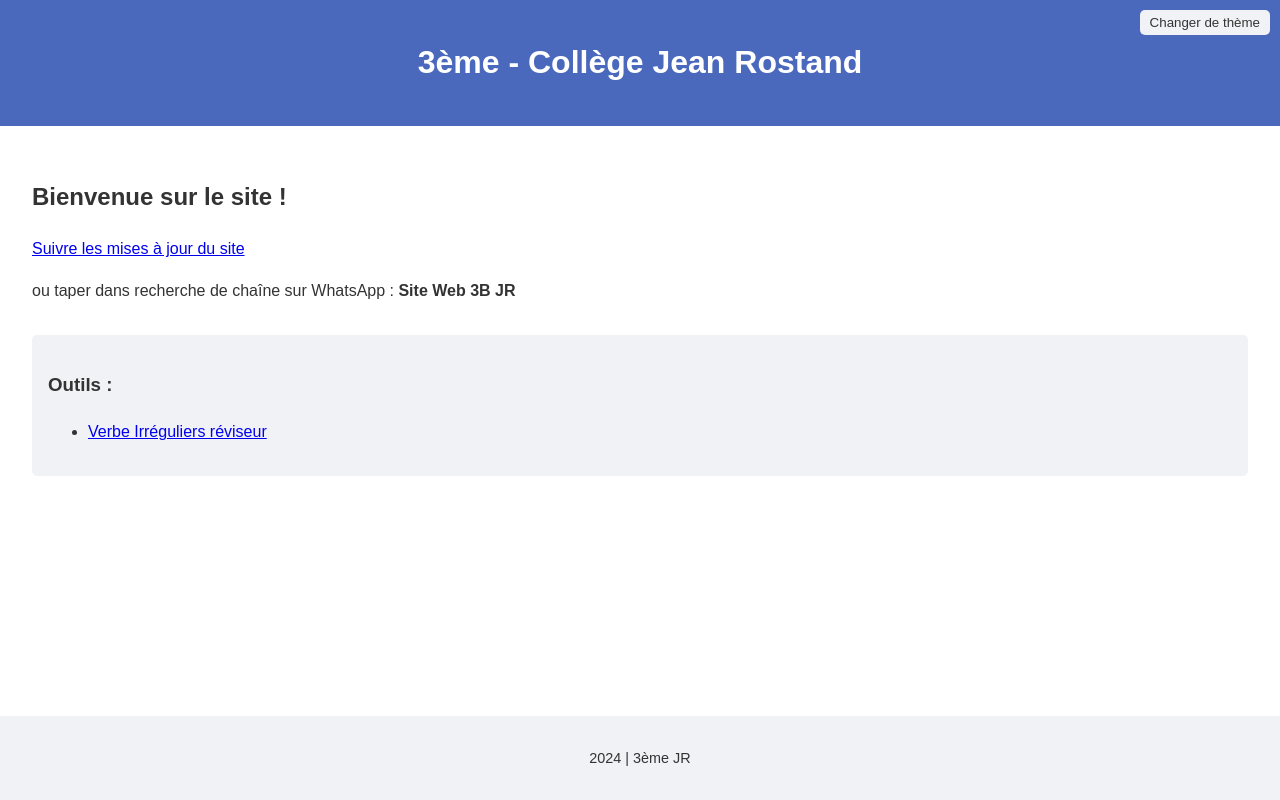
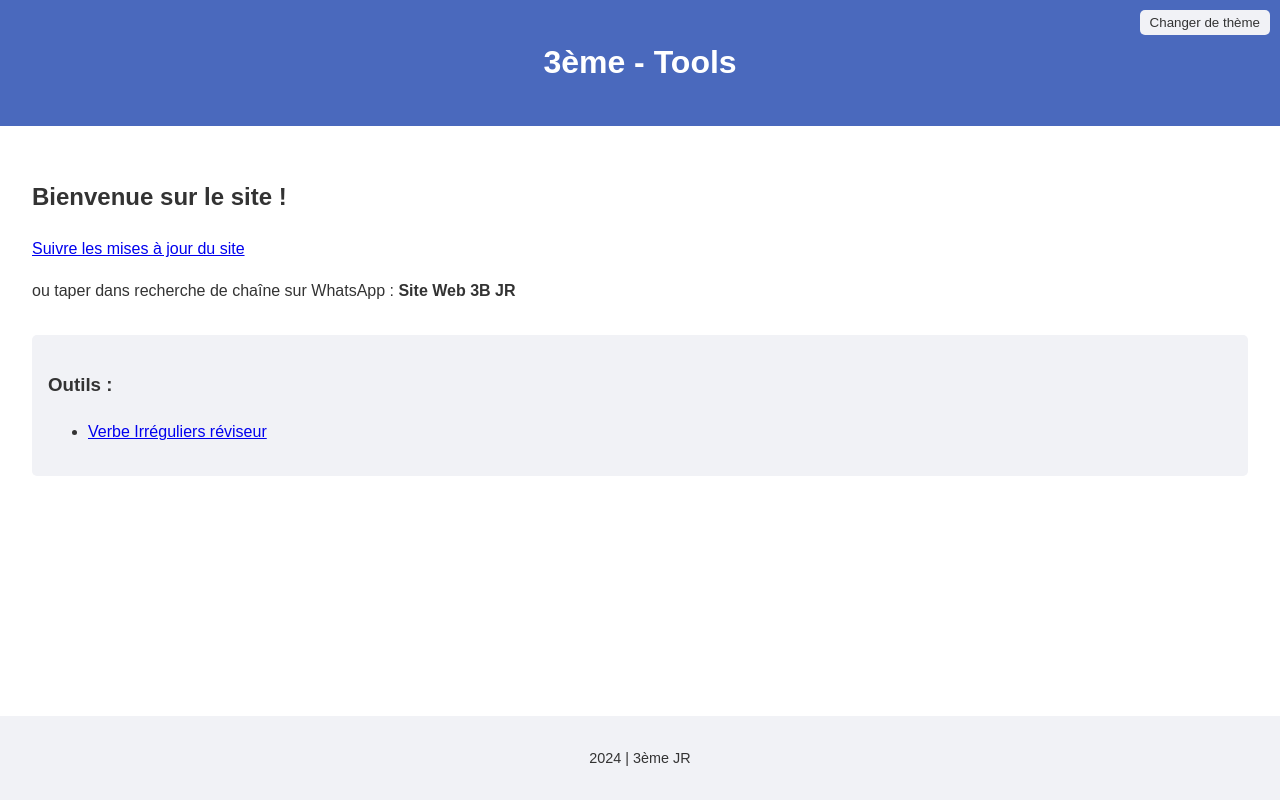
Before and after one commit to Le-Vrai-Krnivor/3eme-JR, a plain HTML site: page index.html in a window 1280 px wide. Drawn offline with Linux system fonts and the light colour scheme.

Commit message:
Update index.html

```diff
--- a/index.html
+++ b/index.html
@@ -71,7 +71,7 @@
 </head>
 <body>
     <header>
-        <h1>3ème - Collège Jean Rostand</h1>
+        <h1>3ème - Tools</h1>
     </header>
     <button id="theme-toggle">Changer de thème</button>
     <main>
```
